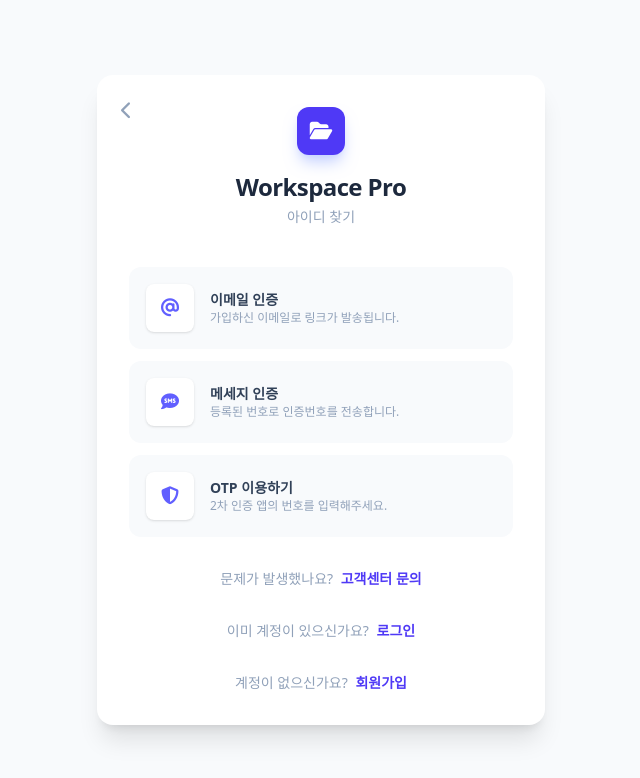
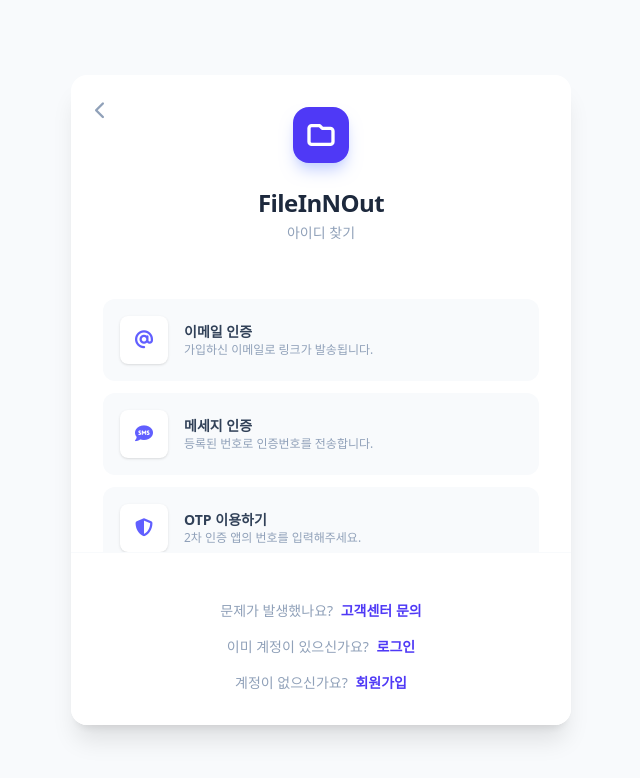
Before and after one commit to Lumisia/vue-test01, a Vue app: page /find_member in a window 1280 px wide. Both pictures are taken after a click on the button "아이디 찾기". Shown: the top 778 px of the page, without its empty margins (319-959 px from the left). Built offline with nearby package versions, Linux system fonts and the light colour scheme.

Commit message:
Refactoring : 소개페이지 수정 및 아이디 찾기 디자인 변경

```diff
--- a/src/views/IntroduceView.vue
+++ b/src/views/IntroduceView.vue
@@ -15,9 +15,9 @@
         FileInNOut으로 흩어진 도구들을 하나로 모으고 스마트한 워크플로우를 경험하세요.
       </p>
       <div class="flex justify-center gap-4 mb-16">
-        <button class="bg-blue-600 text-white px-6 py-3 rounded-lg font-bold text-lg hover:bg-blue-700 transition-colors shadow-lg shadow-blue-200">
+        <RouterLink to="/signup" class="bg-blue-600 text-white px-6 py-3 rounded-lg font-bold text-lg hover:bg-blue-700 transition-colors shadow-lg shadow-blue-200">
           지금 시작하기 <i class="fa-solid fa-arrow-right ml-2 text-sm"></i>
-        </button>
+        </RouterLink>
       </div>
       <div class="max-w-5xl mx-auto p-2 bg-slate-100 rounded-2xl shadow-xl overflow-hidden">
         <img src="@/assets/images/Dashboard.png" alt="FileInNOut Dashboard Preview" class="w-full rounded-xl border border-slate-200/50">
@@ -105,9 +105,9 @@
           <p class="text-lg text-slate-300 mb-10 leading-relaxed">
               FileInNOut 하나로 파일 관리와 팀 협업을 통합하고,<br class="hidden md:block"> 가장 생산적인 업무 환경을 경험해보세요.
           </p>
-          <button class="bg-blue-500 text-white px-8 py-4 rounded-xl font-bold text-lg hover:bg-blue-400 transition-all shadow-lg shadow-blue-500/20 active:scale-95">
+          <RouterLink to="/signup" class="bg-blue-500 text-white px-8 py-4 rounded-xl font-bold text-lg hover:bg-blue-400 transition-all shadow-lg shadow-blue-500/20 active:scale-95">
               지금 무료로 시작하기
-          </button>
+          </RouterLink>
         </div>
     </section>
 
--- a/src/views/user/Find_member.vue
+++ b/src/views/user/Find_member.vue
@@ -1,91 +1,3 @@
-<template>
-  <div class="min-h-screen bg-slate-50 flex items-center justify-center p-4">
-    <div class="w-full max-w-md bg-white rounded-2xl shadow-xl p-8 relative overflow-hidden font-sans">
-
-      <button
-        v-if="currentStep !== 'main'"
-        @click="goBack"
-        class="absolute top-6 left-6 text-slate-400 hover:text-indigo-600 transition-colors"
-      >
-        <i class="fa-solid fa-chevron-left text-lg"></i>
-      </button>
-
-      <div class="text-center mb-10">
-        <div class="inline-flex items-center justify-center w-12 h-12 bg-indigo-600 rounded-xl mb-4 shadow-lg shadow-indigo-200">
-          <i class="fa-solid fa-folder-open text-white text-xl"></i>
-        </div>
-        <h1 class="text-2xl font-bold text-slate-800 tracking-tight">Workspace Pro</h1>
-        <p class="text-slate-400 text-sm mt-1 font-medium">{{ pageTitle }}</p>
-      </div>
-
-      <div v-if="currentStep === 'main'" class="space-y-4">
-        <button @click="selectMode('id')" class="w-full py-4 px-6 border-2 border-slate-100 rounded-xl font-semibold text-slate-700 hover:border-indigo-500 hover:text-indigo-600 transition-all flex justify-between items-center group">
-          아이디 찾기
-          <i class="fa-solid fa-arrow-right opacity-0 group-hover:opacity-100 transition-opacity"></i>
-        </button>
-        <button @click="selectMode('pw')" class="w-full py-4 px-6 border-2 border-slate-100 rounded-xl font-semibold text-slate-700 hover:border-indigo-500 hover:text-indigo-600 transition-all flex justify-between items-center group">
-          비밀번호 변경하기
-          <i class="fa-solid fa-arrow-right opacity-0 group-hover:opacity-100 transition-opacity"></i>
-        </button>
-      </div>
-
-      <div v-else-if="currentStep === 'method'" class="space-y-3">
-        <button
-          v-for="method in authMethods"
-          :key="method.id"
-          @click="selectMethod(method.id)"
-          class="w-full p-4 bg-slate-50 rounded-xl border border-transparent hover:border-indigo-200 hover:bg-white transition-all flex items-center gap-4 group"
-        >
-          <div class="w-12 h-12 bg-white rounded-lg flex items-center justify-center shadow-sm text-indigo-500 group-hover:bg-indigo-600 group-hover:text-white transition-colors">
-             <i :class="method.iconClass" class="text-lg"></i>
-          </div>
-          <div class="text-left">
-            <p class="font-bold text-slate-700 text-sm">{{ method.label }}</p>
-            <p class="text-xs text-slate-400">{{ method.desc }}</p>
-          </div>
-        </button>
-      </div>
-
-      <div v-else-if="currentStep === 'form'" class="space-y-5">
-        <div class="space-y-1">
-          <label class="text-[11px] font-bold text-slate-400 ml-1 uppercase tracking-wider">
-            {{ selectedMethodLabel }} 정보
-          </label>
-          <div class="relative">
-            <i :class="currentIcon" class="absolute left-4 top-1/2 -translate-y-1/2 text-slate-300"></i>
-            <input
-              type="text"
-              :placeholder="placeholderText"
-              class="w-full pl-11 pr-4 py-3.5 bg-slate-50 border border-slate-100 rounded-xl focus:outline-none focus:ring-2 focus:ring-indigo-500/20 focus:bg-white transition-all"
-            >
-          </div>
-        </div>
-        <button class="w-full py-4 bg-slate-900 text-white rounded-xl font-bold shadow-lg hover:bg-indigo-600 transition-all active:scale-[0.98]">
-          인증 요청하기
-        </button>
-      </div>
-
-      <div class="mt-8 text-center text-sm">
-        <p class="text-slate-400 font-medium">
-          문제가 발생했나요? <a href="#" class="text-indigo-600 font-bold ml-1 hover:underline">고객센터 문의</a>
-        </p>
-      </div>
-      <div class="mt-8 text-center text-sm">
-        <p class="text-slate-400">이미 계정이 있으신가요?
-            <router-link :to="{ name: 'login' }">
-                <a href="#" class="text-indigo-600 font-semibold ml-1 underline-offset-4 hover:underline">로그인</a>
-            </router-link></p>
-      </div>
-      <div class="mt-8 text-center text-sm">
-        <p class="text-slate-400">계정이 없으신가요?
-            <router-link :to="{ name: 'signup' }">
-                <a href="#" class="text-indigo-600 font-semibold ml-1 underline-offset-4 hover:underline">회원가입</a>
-            </router-link></p>
-      </div>
-    </div>
-  </div>
-</template>
-
 <script setup>
 import { ref, computed } from 'vue';
 
@@ -141,3 +53,104 @@
   else if (currentStep.value === 'method') currentStep.value = 'main';
 };
 </script>
+
+<template>
+  <div class="min-h-screen bg-slate-50 flex items-center justify-center p-4">
+
+    <div class="fixed top-1/2 left-1/2 -translate-x-1/2 -translate-y-1/2 z-50 w-[500px] h-[650px] bg-white rounded-2xl shadow-xl p-8 overflow-hidden font-sans">
+      <button
+        v-if="currentStep !== 'main'"
+        @click="goBack"
+        class="absolute top-6 left-6 text-slate-400 hover:text-indigo-600 transition-colors"
+      >
+        <i class="fa-solid fa-chevron-left text-lg"></i>
+      </button>
+
+      <div class="text-center mb-2">
+        <div
+          class="inline-flex items-center justify-center w-14 h-14 bg-indigo-600 rounded-2xl shadow-lg shadow-indigo-200 mb-6">
+          <svg xmlns="http://www.w3.org/2000/svg" class="w-8 h-8 text-white" fill="none" viewBox="0 0 24 24"
+            stroke="currentColor">
+            <path stroke-linecap="round" stroke-linejoin="round" stroke-width="2.5"
+              d="M3 7v10a2 2 0 002 2h14a2 2 0 002-2V9a2 2 0 00-2-2h-6l-2-2H5a2 2 0 00-2 2z" />
+          </svg>
+        </div>
+        <h1 class="text-2xl font-bold text-slate-800 tracking-tight">FileInNOut</h1>
+        <p class="text-slate-400 text-sm mt-1 font-medium">{{ pageTitle }}</p>
+        <br>
+  <br>
+      </div>
+
+      <div v-if="currentStep === 'main'" class="space-y-4">
+        <button @click="selectMode('id')" class="w-full py-4 px-6 border-2 border-slate-100 rounded-xl font-semibold text-slate-700 hover:border-indigo-500 hover:text-indigo-600 transition-all flex justify-between items-center group">
+          아이디 찾기
+          <i class="fa-solid fa-arrow-right opacity-0 group-hover:opacity-100 transition-opacity"></i>
+        </button>
+        <button @click="selectMode('pw')" class="w-full py-4 px-6 border-2 border-slate-100 rounded-xl font-semibold text-slate-700 hover:border-indigo-500 hover:text-indigo-600 transition-all flex justify-between items-center group">
+          비밀번호 변경하기
+          <i class="fa-solid fa-arrow-right opacity-0 group-hover:opacity-100 transition-opacity"></i>
+        </button>
+      </div>
+
+      <div v-else-if="currentStep === 'method'" class="space-y-3">
+        <button
+          v-for="method in authMethods"
+          :key="method.id"
+          @click="selectMethod(method.id)"
+          class="w-full p-4 bg-slate-50 rounded-xl border border-transparent hover:border-indigo-200 hover:bg-white transition-all flex items-center gap-4 group"
+        >
+          <div class="w-12 h-12 bg-white rounded-lg flex items-center justify-center shadow-sm text-indigo-500 group-hover:bg-indigo-600 group-hover:text-white transition-colors">
+             <i :class="method.iconClass" class="text-lg"></i>
+          </div>
+          <div class="text-left">
+            <p class="font-bold text-slate-700 text-sm">{{ method.label }}</p>
+            <p class="text-xs text-slate-400">{{ method.desc }}</p>
+          </div>
+        </button>
+      </div>
+
+      <div v-else-if="currentStep === 'form'" class="space-y-5">
+        <div class="space-y-1">
+          <label class="text-[11px] font-bold text-slate-400 ml-1 uppercase tracking-wider">
+            {{ selectedMethodLabel }} 정보
+          </label>
+          <div class="relative">
+            <i :class="currentIcon" class="absolute left-4 top-1/2 -translate-y-1/2 text-slate-300"></i>
+            <input
+              type="text"
+              :placeholder="placeholderText"
+              class="w-full pl-11 pr-4 py-3.5 bg-slate-50 border border-slate-100 rounded-xl focus:outline-none focus:ring-2 focus:ring-indigo-500/20 focus:bg-white transition-all"
+            >
+          </div>
+        </div>
+        <button class="w-full py-4 bg-slate-900 text-white rounded-xl font-bold shadow-lg hover:bg-indigo-600 transition-all active:scale-[0.98]">
+          인증 요청하기
+        </button>
+      </div>
+
+      <div class="absolute bottom-0 left-0 w-full p-8 bg-white border-t border-slate-50 space-y-3 text-center text-sm">
+      <div class="mt-4 text-center text-sm">
+        <p class="text-slate-400 font-medium">
+          문제가 발생했나요? <a href="https://item.kakaocdn.net/do/38901199f7579d841006238c15aa66dd8f324a0b9c48f77dbce3a43bd11ce785" class="text-indigo-600 font-bold ml-1 hover:underline">고객센터 문의</a>
+        </p>
+      </div>
+      <div class="mt-4 text-center text-sm">
+        <p class="text-slate-400">이미 계정이 있으신가요?
+            <router-link :to="{ name: 'login' }">
+                <a class="text-indigo-600 font-semibold ml-1 hover:underline">로그인</a>
+            </router-link></p>
+      </div>
+      <div class="mt-4 text-center text-sm">
+        <div class="text-slate-400">계정이 없으신가요?
+            <router-link :to="{ name: 'signup' }">
+                <a class="text-indigo-600 font-semibold ml-1 hover:underline">회원가입</a>
+            </router-link></div>
+      </div>
+      </div>
+    </div>
+  </div>
+</template>
+
+<style>
+
+</style>
--- a/src/views/user/LoginView.vue
+++ b/src/views/user/LoginView.vue
@@ -221,13 +221,14 @@
           </RouterLink>
         </p>
         <p class="text-sm text-gray-500 font-medium">
-          아니면 비밀번호를 잊으셨나요?
-            <a
-              href="#"
+          아이디나 비밀번호를 잊으셨나요?
+          <br/>
+            <RouterLink
+              to="/find_member"
               class="text-indigo-600 hover:text-indigo-700 font-bold ml-1 transition-colors"
             >
-              비밀번호 찾기
-            </a>
+              아이디 / 비밀번호 찾기
+            </RouterLink>
         </p>
       </div>
     </div>
```
